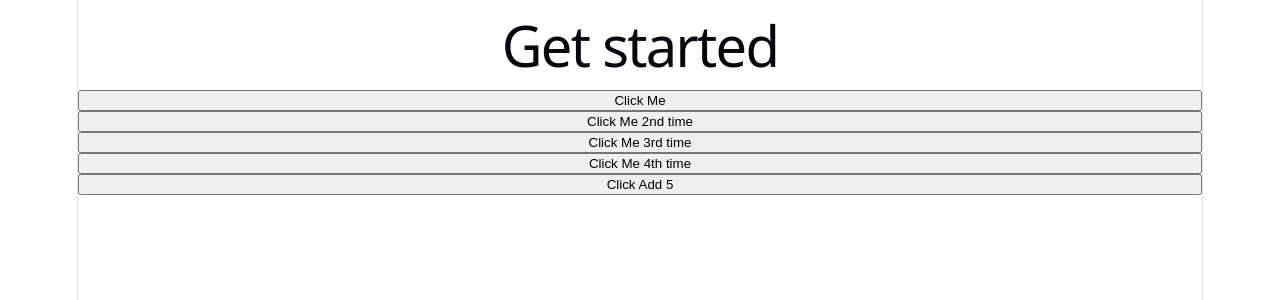
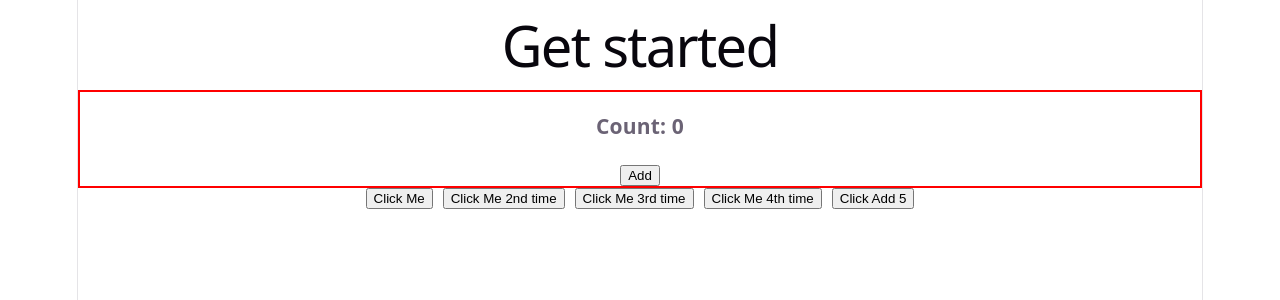
Before and after one commit to MstIsratJahanAnika/Explore-Core-React-Part2, a React (Vite) app: page / in a window 1280 px wide. Shown: the top 300 px of the page. Built offline with nearby package versions, Linux system fonts and the light colour scheme.

Commit message:
useState to update count

```diff
--- a/src/App.jsx
+++ b/src/App.jsx
@@ -1,18 +1,20 @@
 import './App.css'
+
+import Counter from './Counter';
 
 function App() {
 
-  function handleClick(){
+  function handleClick() {
     alert('I am clicked');
   }
 
   // arrow function, use mostly
-  const handleClick3 = ()=>{
+  const handleClick3 = () => {
     alert('I am clicked 3rd time');
   }
 
   // parameter pass diye event handling
-  const handleAdd4 = (num)=>{
+  const handleAdd4 = (num) => {
     const newNum = num + 5;
     alert(newNum);
   }
@@ -20,24 +22,28 @@ function App() {
   return (
     <>
       <h1>Get started</h1>
+
+      <Counter></Counter>
+
+      <div style={{display: 'flex', gap: '10px', justifyContent: 'center'}}>
         {/* <button onClick={handleClick()}>Click Me</button> */}
         <button onClick={handleClick}>Click Me</button>
 
         {/* evabe kora jay but korbo na */}
-      <button onClick={function handleClick2(){
+        <button onClick={function handleClick2() {
           alert('I am also clicked');
         }}>Click Me 2nd time</button>
 
         <button onClick={handleClick3}>Click Me 3rd time</button>
 
         {/* arrow function direct ekhane use kora jay, majhe moddhe kora hobe */}
-      <button onClick={()=>{
+        <button onClick={() => {
           alert('I am clicked for 4th time');
         }}>Click Me 4th time</button>
 
         {/* parameter pass diye event handling */}
-      <button onClick={()=> handleAdd4(7)}>Click Add 5</button>
-
+        <button onClick={() => handleAdd4(7)}>Click Add 5</button>
+      </div>
     </>
   )
 }
--- a/src/Counter.jsx
+++ b/src/Counter.jsx
@@ -1,12 +1,26 @@
+import { useState } from "react"
+
 export default function Counter(){
+    const state = useState; // useState react theke ashbe jokhon variable ei nam e declare kora hobe
+    const [count, setCount] = useState(0); //setState er syntax, variable er nam er shamne set likhe dao, and useState a initial value diye dao
+
+    // event handling function
+    const handleAdd = ()=>{
+        // console.log('Add button clicked'); //success
+        // setCount(5);  //argument joto pass korbe count er man same hobe
+
+        // click er shathe shathe count barbe
+        const newCount = count + 1;
+        setCount(newCount);
+    }
     // css
     const CounterStyle = {
         border: '2px solid red'
     }
     return (
         <div style={CounterStyle}>
-            <h3>Count: </h3>
-            <button>Add</button>
+            <h3>Count: {count}</h3>
+            <button onClick={handleAdd}>Add</button>
         </div>
     )
 }
```
Lines whose indentation alone changed are shown as unchanged.
